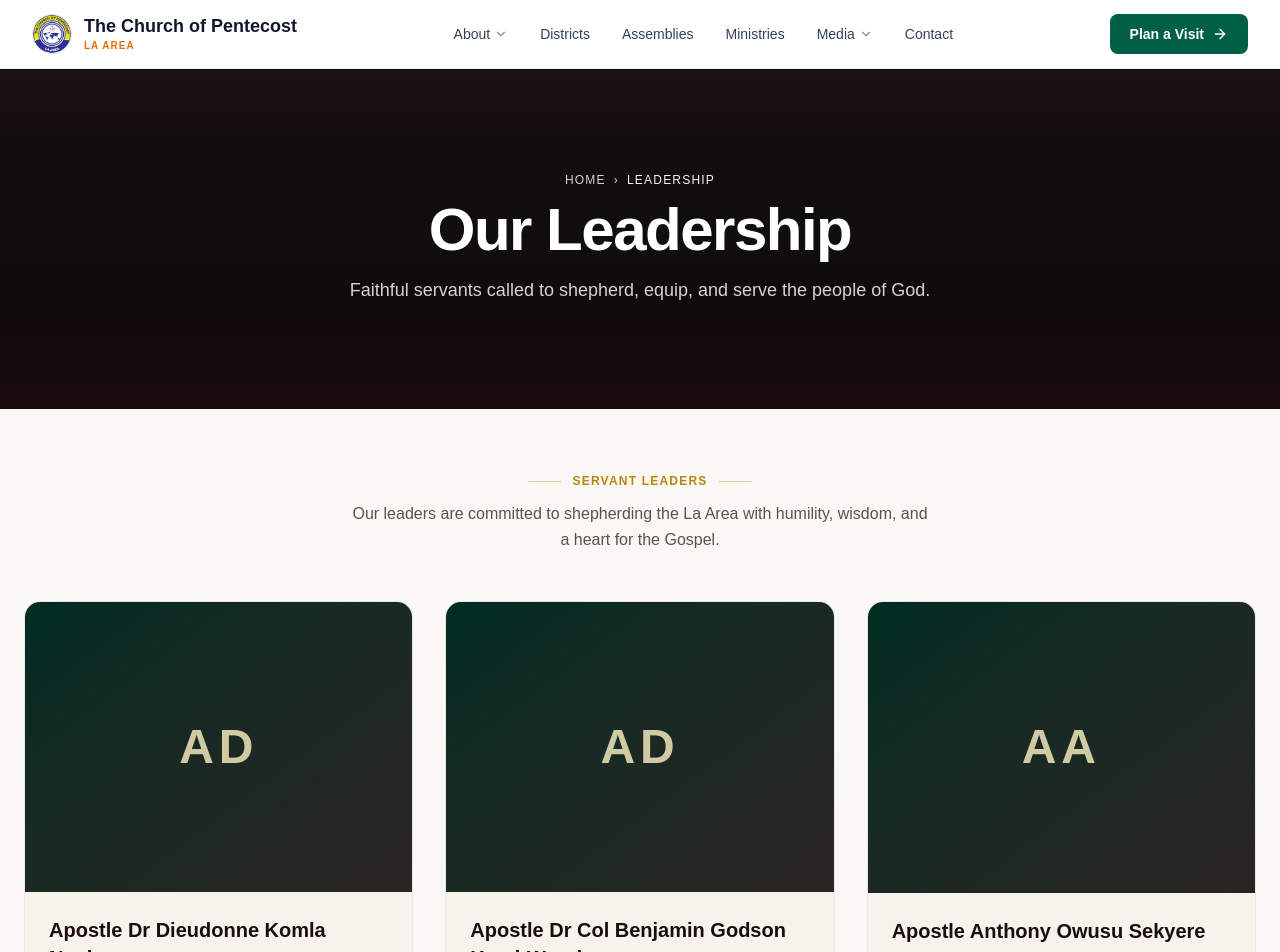
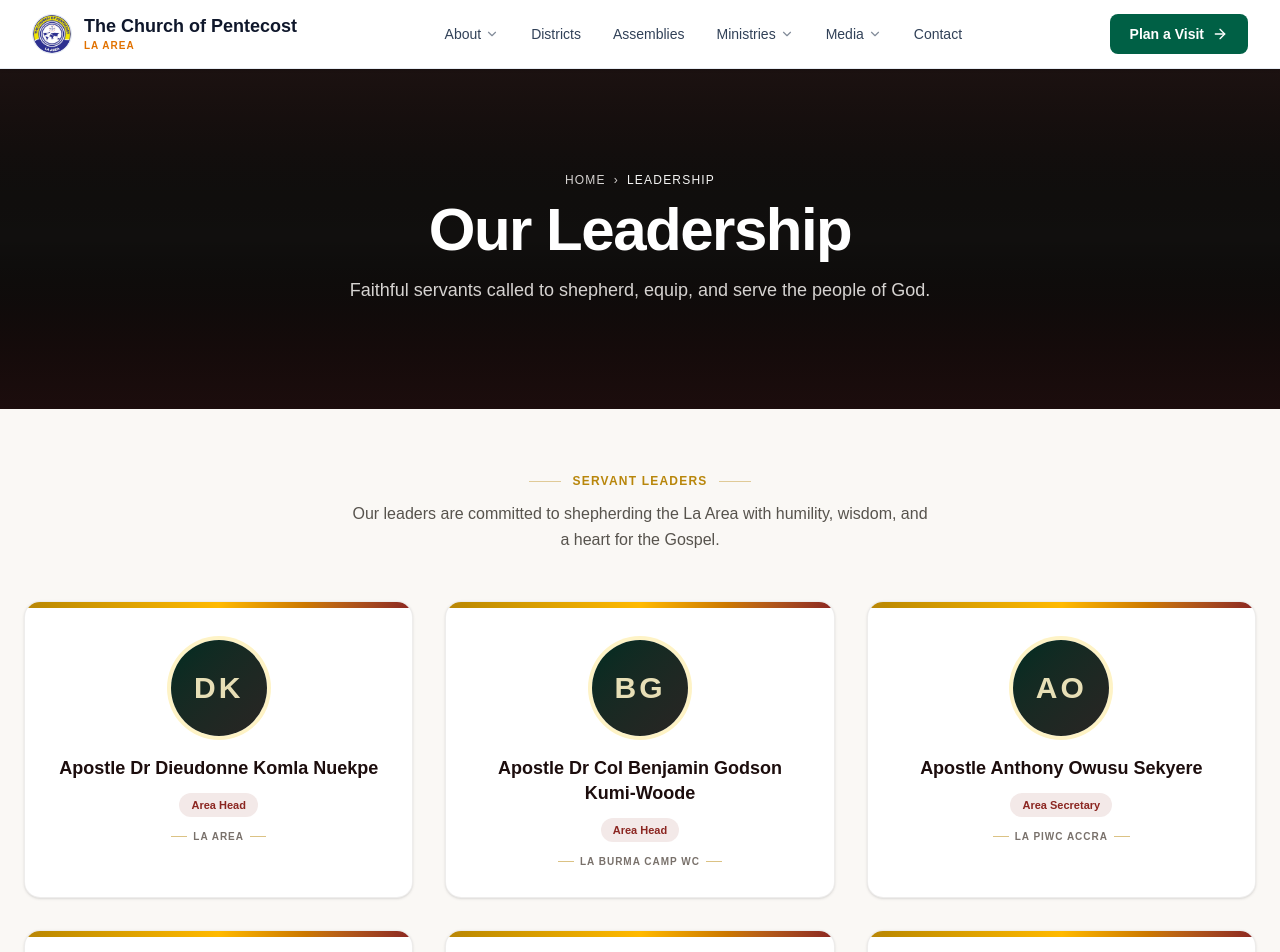
Before and after one commit to Kweku92920/Church, a Next.js app: page /leadership in a window 1280 px wide. Shown: the top 952 px of the page. Built offline with nearby package versions, Linux system fonts and the light colour scheme; a web font is replaced by a local one.

Commit message:
Update UI components and navigation features
Co-authored-by: base44-builder[bot] <245833847+base44-builder[bot]@users.noreply.github.com>

```diff
--- a/src/app/assemblies/page.tsx
+++ b/src/app/assemblies/page.tsx
@@ -12,5 +12,5 @@
       ? district
       : 'All Districts';
 
-  return <LocalAssembliesPage initialDistrict={selectedDistrict} />;
+  return <LocalAssembliesPage key={selectedDistrict} initialDistrict={selectedDistrict} />;
 }
--- a/src/app/components/SiteFooter.tsx
+++ b/src/app/components/SiteFooter.tsx
@@ -56,7 +56,7 @@
           <ul className="space-y-3">
             <li className="flex items-start space-x-2">
               <MapPin className="w-4 h-4 text-amber-500 flex-shrink-0 mt-0.5" />
-              <span>La Area Office</span>
+              <span>La Area Office, Accra, Ghana</span>
             </li>
             <li className="flex items-center space-x-2">
               <Phone className="w-4 h-4 text-amber-500 flex-shrink-0" />
--- a/src/app/components/SiteHeader.tsx
+++ b/src/app/components/SiteHeader.tsx
@@ -69,7 +69,18 @@
             <Link href="/districts" className="hover:text-emerald-800 transition">Districts</Link>
             <Link href="/assemblies" className="hover:text-emerald-800 transition">Assemblies</Link>
 
-            <Link href="/ministries" className="hover:text-emerald-800 transition">Ministries</Link>
+            <div className="relative group py-2">
+              <button className="flex items-center space-x-1 hover:text-emerald-800 transition focus:outline-none" aria-haspopup="true">
+                <span>Ministries</span>
+                <ChevronDown className="w-3.5 h-3.5 opacity-60 group-hover:rotate-180 transition-transform" />
+              </button>
+              <div className="absolute top-full left-0 hidden group-hover:block group-focus-within:block w-44 bg-white rounded-xl shadow-xl border border-slate-100 py-2 z-50">
+                <Link href="/ministries#youth-ministry" className="block px-4 py-2 hover:bg-amber-50/60 transition">Youth</Link>
+                <Link href="/ministries#womens-ministry" className="block px-4 py-2 hover:bg-amber-50/60 transition">Women</Link>
+                <Link href="/ministries#mens-ministry" className="block px-4 py-2 hover:bg-amber-50/60 transition">Men</Link>
+                <Link href="/ministries#childrens-ministry" className="block px-4 py-2 hover:bg-amber-50/60 transition">Children</Link>
+              </div>
+            </div>
 
             <div className="relative group py-2">
               <button className="flex items-center space-x-1 hover:text-emerald-800 transition focus:outline-none" aria-haspopup="true">
@@ -122,7 +133,10 @@
 
               <p className="px-3 pt-3 text-xs font-bold uppercase tracking-widest text-amber-700">Ministries</p>
               <Link href="/#events" onClick={closeMenu} className="block rounded-lg px-3 py-2.5 hover:bg-amber-50 transition">Events</Link>
-              <Link href="/#ministries" onClick={closeMenu} className="block rounded-lg px-3 py-2.5 hover:bg-amber-50 transition">Ministries</Link>
+              <Link href="/ministries#youth-ministry" onClick={closeMenu} className="block rounded-lg px-3 py-2.5 hover:bg-amber-50 transition">Youth</Link>
+              <Link href="/ministries#womens-ministry" onClick={closeMenu} className="block rounded-lg px-3 py-2.5 hover:bg-amber-50 transition">Women</Link>
+              <Link href="/ministries#mens-ministry" onClick={closeMenu} className="block rounded-lg px-3 py-2.5 hover:bg-amber-50 transition">Men</Link>
+              <Link href="/ministries#childrens-ministry" onClick={closeMenu} className="block rounded-lg px-3 py-2.5 hover:bg-amber-50 transition">Children</Link>
 
               <p className="px-3 pt-3 text-xs font-bold uppercase tracking-widest text-amber-700">Media</p>
               <Link href="/sermons" onClick={closeMenu} className="block rounded-lg px-3 py-2.5 hover:bg-amber-50 transition">Sermons</Link>
--- a/src/app/leadership/page.tsx
+++ b/src/app/leadership/page.tsx
@@ -69,17 +69,21 @@
       <section className="mx-auto max-w-7xl px-6 pb-24">
         <div className="grid grid-cols-1 gap-8 md:grid-cols-2 lg:grid-cols-3">
           {leaders.map((leader) => (
-            <article key={leader.name} className="flex flex-col overflow-hidden rounded-2xl border border-stone-200/70 bg-[#F6F2EC] transition duration-200 hover:shadow-md">
-              <div className="relative flex aspect-[4/3] w-full items-center justify-center overflow-hidden bg-gradient-to-br from-emerald-950 to-stone-800">
-                <span aria-hidden="true" className="font-serif text-5xl font-bold tracking-widest text-amber-100/80">
-                  {leader.name.split(' ').filter((part) => part !== 'Pastor').map((part) => part[0]).join('').slice(0, 2)}
-                </span>
-              </div>
-              <div className="flex flex-grow flex-col p-6">
-                <h3 className="font-serif text-xl font-bold text-[#1C0D0D]">{leader.name}</h3>
-                <p className="mt-1 text-xs font-semibold text-[#8B2621]">{leader.role}</p>
-                <p className="mt-0.5 text-[10px] font-bold uppercase tracking-widest text-stone-400">{leader.location}</p>
-                <p className="mt-4 flex-grow text-xs leading-relaxed text-stone-600">{leader.description}</p>
+            <article key={leader.name} className="group flex flex-col items-center overflow-hidden rounded-2xl border border-stone-200/70 bg-white text-center shadow-sm transition duration-300 hover:-translate-y-1 hover:shadow-xl">
+              <div className="h-1.5 w-full bg-gradient-to-r from-[#B8860B] via-amber-400 to-[#8B2621]" />
+              <div className="flex w-full flex-grow flex-col items-center px-6 pb-7 pt-8">
+                <div className="flex h-24 w-24 items-center justify-center rounded-full bg-gradient-to-br from-emerald-950 to-stone-800 ring-4 ring-amber-100 transition group-hover:ring-amber-300">
+                  <span aria-hidden="true" className="font-serif text-3xl font-bold tracking-widest text-amber-100/90">
+                    {leader.name.split(' ').filter((part) => !['Pastor', 'Apostle', 'Dr', 'Col', 'Major'].includes(part)).map((part) => part[0]).join('').slice(0, 2)}
+                  </span>
+                </div>
+                <h3 className="mt-5 font-serif text-lg font-bold leading-snug text-[#1C0D0D]">{leader.name}</h3>
+                <span className="mt-3 inline-block rounded-full bg-[#8B2621]/10 px-3 py-1 text-[11px] font-semibold text-[#8B2621]">{leader.role}</span>
+                <p className="mt-3 flex items-center gap-1.5 text-[10px] font-bold uppercase tracking-widest text-stone-500">
+                  <span className="h-px w-4 bg-[#B8860B]/50" />
+                  {leader.location}
+                  <span className="h-px w-4 bg-[#B8860B]/50" />
+                </p>
               </div>
             </article>
           ))}
--- a/src/app/ministries/page.tsx
+++ b/src/app/ministries/page.tsx
@@ -44,7 +44,8 @@
           {ministriesData.map((ministry) => (
             <div
               key={ministry.id}
-              className="bg-white rounded-2xl overflow-hidden shadow-sm hover:shadow-md transition-shadow border border-stone-200/70 flex flex-col justify-between"
+              id={ministry.id}
+              className="scroll-mt-24 target:ring-2 target:ring-amber-500 bg-white rounded-2xl overflow-hidden shadow-sm hover:shadow-md transition-shadow border border-stone-200/70 flex flex-col justify-between"
             >
               <div>
                 {/* Image container with overlay badge */}
--- a/src/app/page.tsx
+++ b/src/app/page.tsx
@@ -112,10 +112,10 @@
             <div className="pt-2">
               <Link
                 href="/about"
-                className="inline-flex items-center space-x-2 text-xs font-bold text-emerald-800 hover:text-emerald-900 transition"
+                className="group inline-flex items-center space-x-2 text-xs font-bold text-emerald-800 hover:text-emerald-900 transition"
               >
-                <span>Learn more about us</span>
-                <ArrowRight className="w-4 h-4" />
+                <span className="group-hover:underline underline-offset-4">Learn more about us</span>
+                <ArrowRight className="w-4 h-4 transition-transform duration-200 group-hover:translate-x-1.5" />
               </Link>
             </div>
           </div>
```
